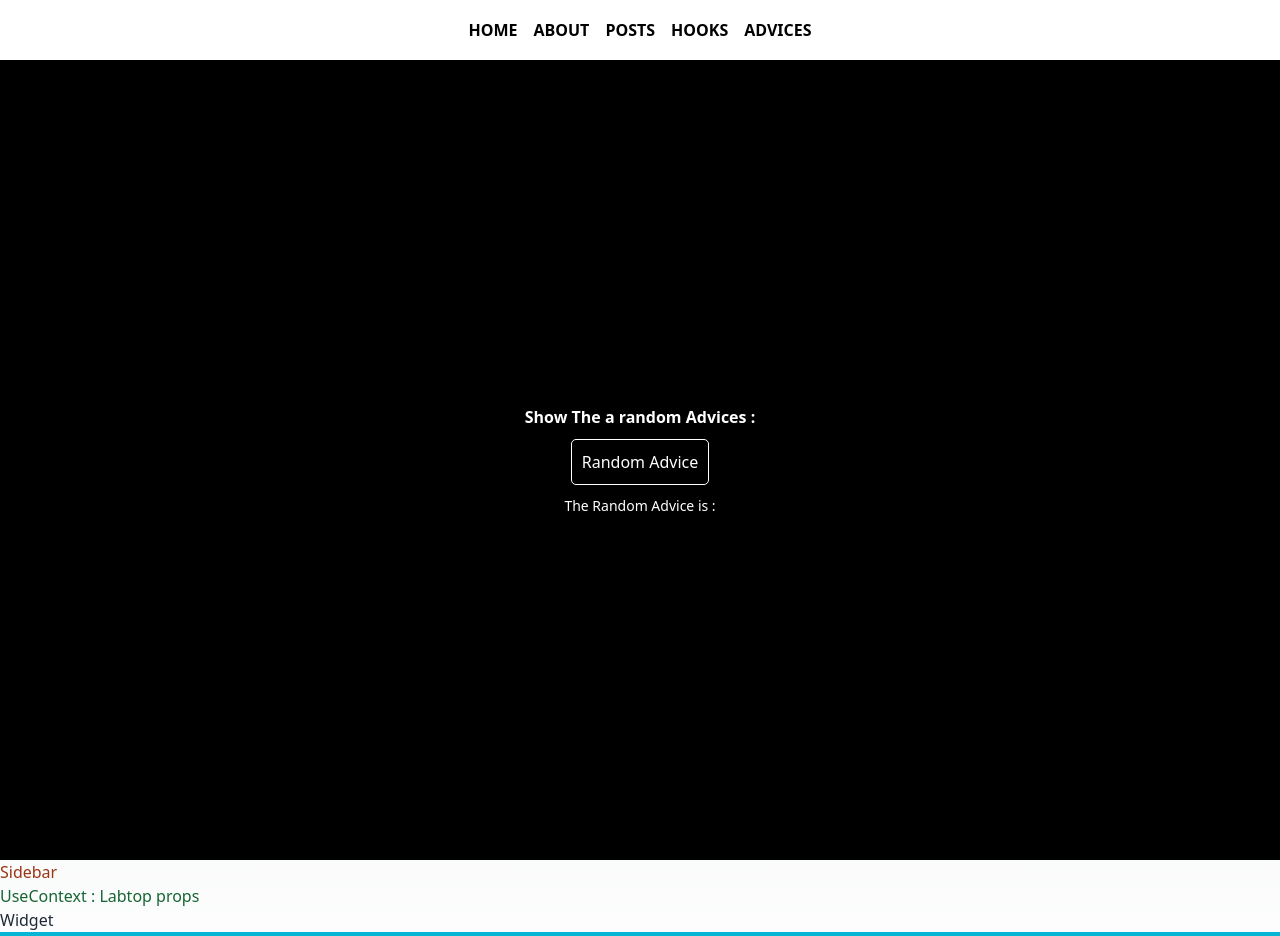
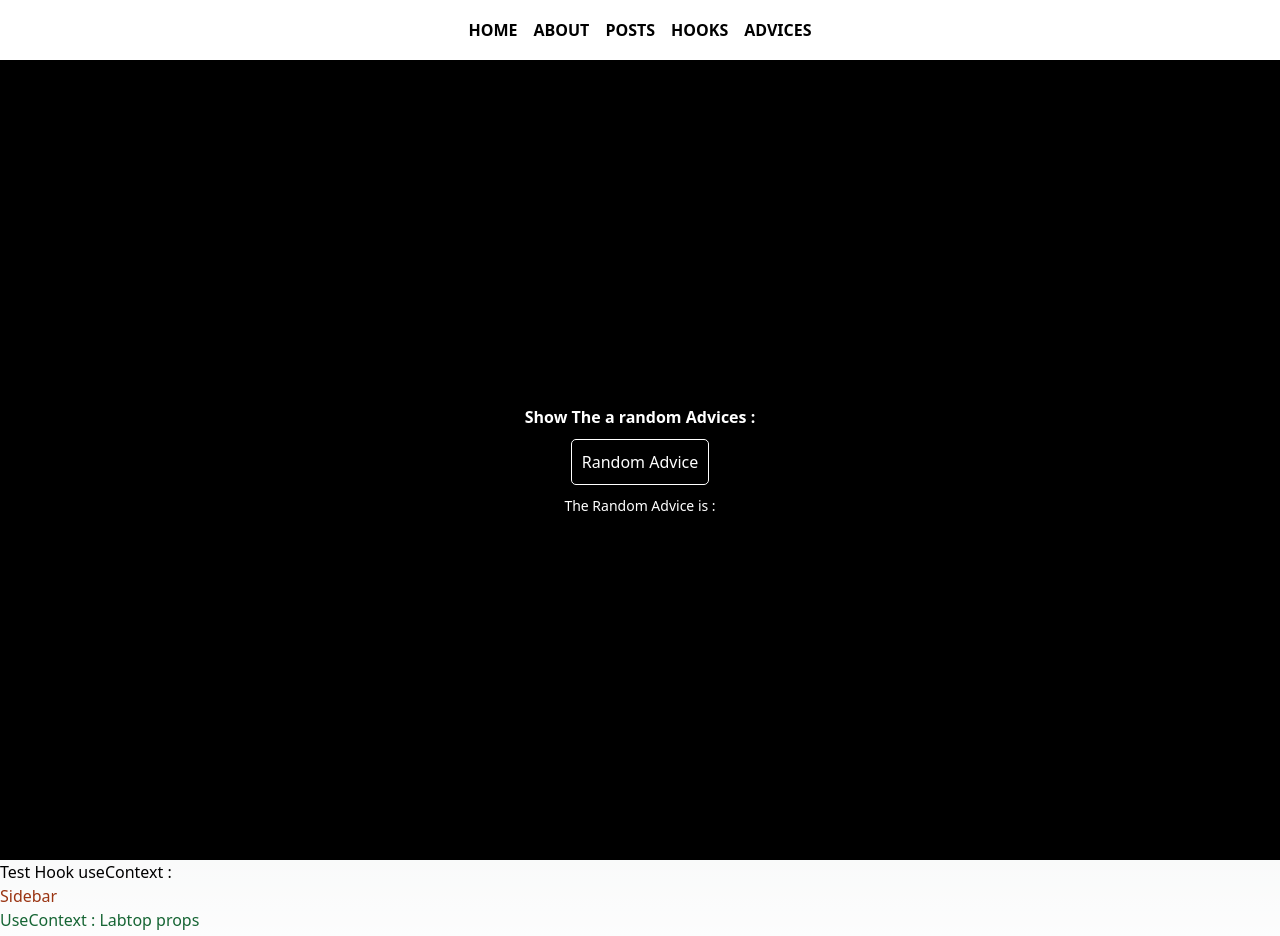
Before and after one commit to meljoum/next-app-test, a Next.js app: page / in a window 1280 px wide. Shown: the top 936 px of the page. Built offline with nearby package versions, Linux system fonts and the light colour scheme; no server answers.

Commit message:
change index pages

```diff
--- a/pages/index.tsx
+++ b/pages/index.tsx
@@ -72,6 +72,7 @@ export default function HomePage() {
           <button className={style.btnAdvice} onClick={AxiosAdviceAsync}>Random Advice</button>
           <p className={style.textAdvice}>The Random Advice is : {text && text}</p>
       </div>
+      <h3>Test Hook useContext :</h3>
       <Sidebar />
       <Widget />
     </ProductContext.Provider>
```
